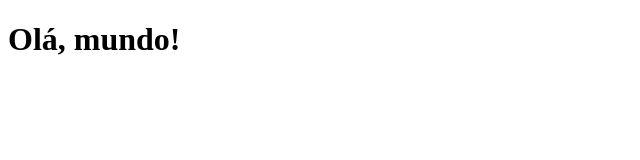
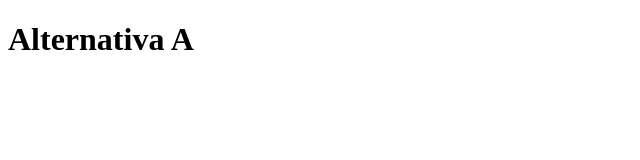
Before and after one commit to GabrielaNetoTech/git-aula-1, a plain HTML site: page index.html in a window 1280 px wide. Shown: the whole page, without its empty margins (0-640 px from the left). Drawn offline with Linux system fonts and the light colour scheme.

Commit message:
uma nova versão

```diff
--- a/index.html
+++ b/index.html
@@ -6,6 +6,6 @@
     <title>Git - aula 1</title>
 </head>
 <body>
-    <h1>Olá, mundo!</h1>
+    <h1>Alternativa A</h1>
 </body>
 </html>
```
